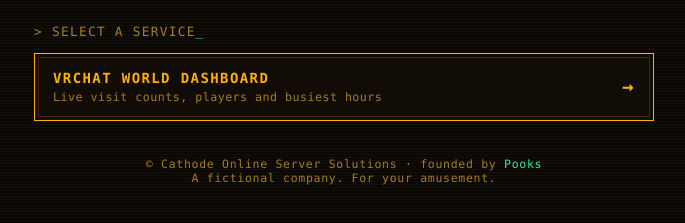
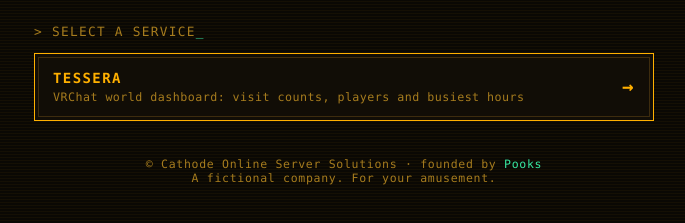
Before and after one commit to Cathode-Online/cathode-online, a plain HTML site: page index.html in a window 1280 px wide. Shown: the part 219-442 px from the top of the page, without its empty margins (296-981 px from the left). Drawn offline with Linux system fonts and the light colour scheme.

Commit message:
Update 2026-11-22 01:43

```diff
--- a/index.html
+++ b/index.html
@@ -23,7 +23,7 @@ footer span{color:var(--acc2)}
 <img class="logo" src="logo.svg" alt="Cathode Online Server Solutions, founded by Pooks">
 <p class="prompt">&gt; select a service</p>
 <ul class="menu">
- <li><a class="btn" href="worlds/"><span>VRChat world dashboard<small>Live visit counts, players and busiest hours</small></span><b>&rarr;</b></a></li>
+ <li><a class="btn" href="worlds/"><span>TESSERA<small>VRChat world dashboard: visit counts, players and busiest hours</small></span><b>&rarr;</b></a></li>
 </ul>
 <footer>&copy; Cathode Online Server Solutions &middot; founded by <span>Pooks</span><br>A fictional company. For your amusement.</footer>
 </main></body></html>
```
